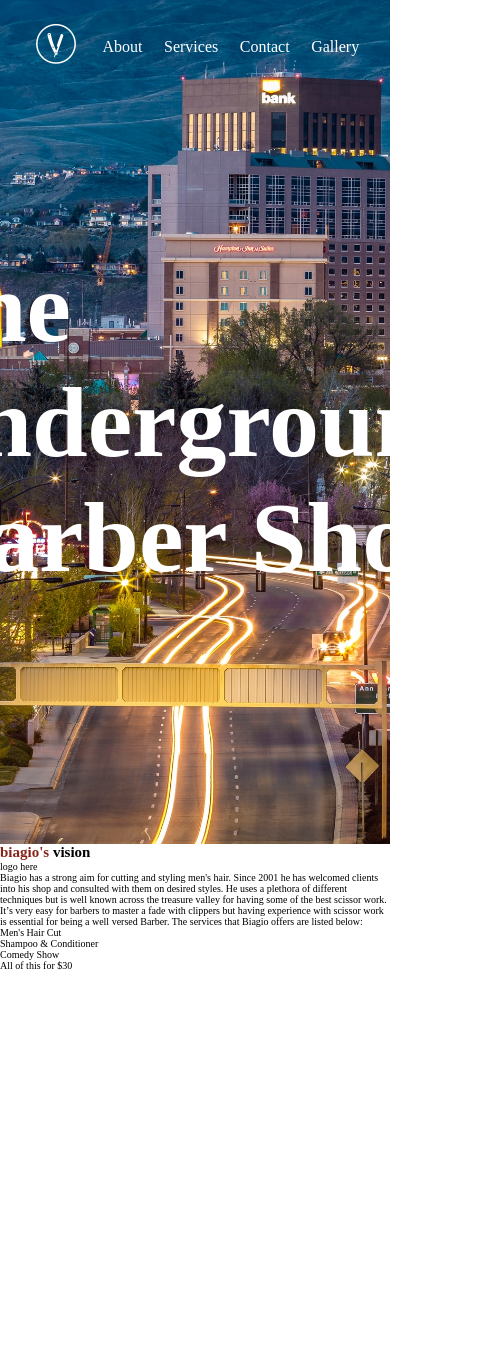
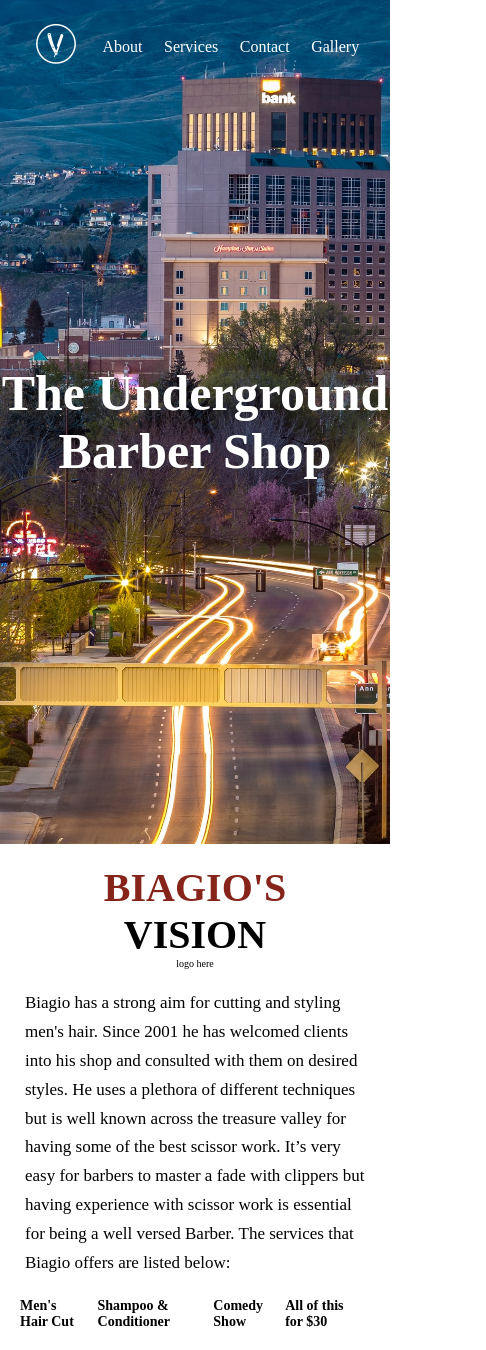
Before and after one commit to AntoninoAdornetto/The-Underground-Barber-Shop, a Next.js app: page / in a window 390 px wide. Shown: the whole page, 486 px wide, since content can reach past the window. Before the commit the page ends 1266 px from the top, so only its background shows below. Built offline with nearby package versions, Linux system fonts and the light colour scheme.

Commit message:
[ADD] styles

```diff
--- a/src/sections/about/index.module.scss
+++ b/src/sections/about/index.module.scss
@@ -3,4 +3,64 @@
 .aboutContainer {
 	height: 50vh;
 	width: 100%;
+
+	div {
+		@extend %flex-center;
+		padding: 2rem;
+	}
+
+	h2 {
+		font-size: 6rem;
+		text-transform: uppercase;
+	}
+
+	h3 {
+		font-size: 4rem;
+		text-align: center;
+	}
+
+	article {
+		@extend %flex-center;
+
+		p {
+			font-size: 1.7rem;
+			line-height: 2;
+			max-width: 100ch;
+		}
+	}
+
+	ul {
+		@extend %flex-center;
+		padding: 2rem;
+
+		li {
+			font-size: 1.4rem;
+			font-weight: bold;
+			padding-right: 1rem;
+		}
+	}
 }
+
+@media (min-width: 200px) and (max-width: 900px) {
+	.aboutContainer {
+		& > div {
+			flex-direction: column;
+		}
+
+		h2 {
+			font-size: 4rem;
+
+			span {
+				display: block;
+				padding-left: 2rem;
+			}
+		}
+
+		article {
+			p {
+				max-width: 40ch;
+				line-height: 1.7;
+			}
+		}
+	}
+}
--- a/src/sections/landing/index.module.scss
+++ b/src/sections/landing/index.module.scss
@@ -26,3 +26,13 @@
 .heroImg {
 	z-index: -1;
 }
+
+@media (min-width: 200px) and (max-width: 900px) {
+	.landingContainer {
+		& > div {
+			h1 {
+				font-size: 5rem;
+			}
+		}
+	}
+}
```
